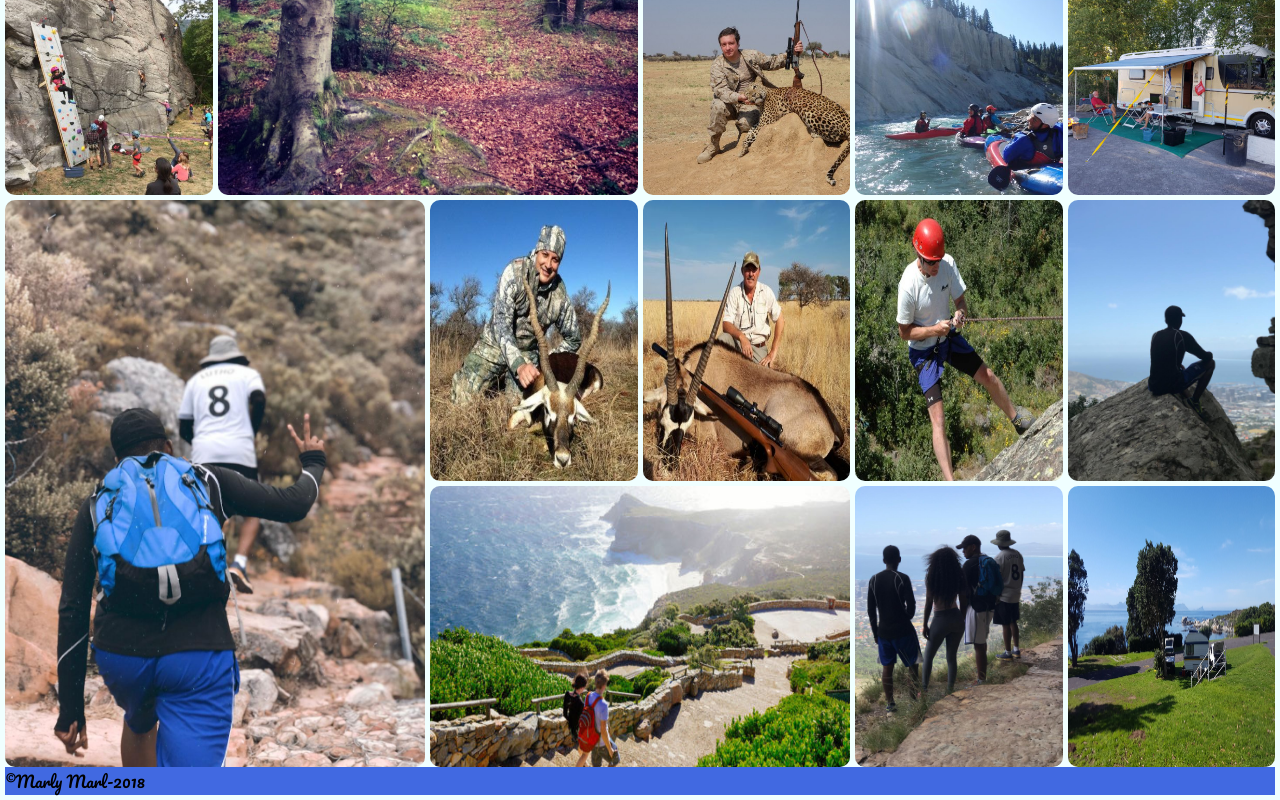
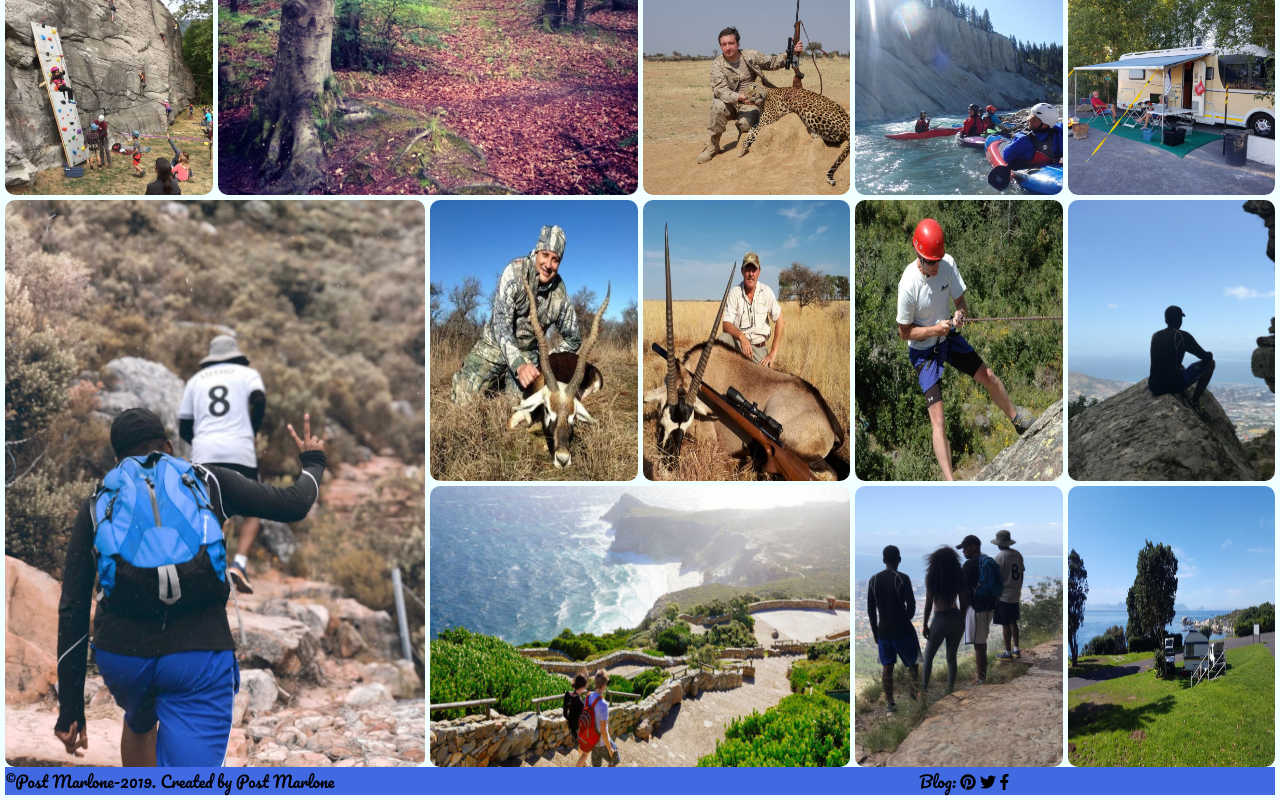
Before and after one commit to Marlon070996Ford/outdoor-adventures, a plain HTML site: page gallery.html in a window 1280 px wide. Shown: the part 614-1414 px from the top of the page. Drawn offline with Linux system fonts and the light colour scheme; a web font is replaced by a local one.

Commit message:
fixing my work

```diff
--- a/gallery.html
+++ b/gallery.html
@@ -7,7 +7,7 @@
     <link rel="stylesheet" href="css/main.css">
     <title>Photo Gallery</title>
 </head>
-<body class="gall">
+<body class="gallery">
             <nav>
                 <ul>
                     <li><a href="index.html">Home</a></li>
@@ -42,8 +42,15 @@
 
     </div>
 
-    <footer>
-            <span>&copy;Marly Marl-2018</span>
+    <footer class="footer-grid">
+        <span class="footer-text">&copy;Post Marlone-2019.   Created by Post Marlone</span>
+
+        <span class="footer-icons">
+            Blog:
+            <i class="fab fa-pinterest"></i>
+            <i class="fab fa-twitter"></i>
+            <i class="fab fa-facebook-f"></i>
+        </span>
     </footer>
 </body>
 </html>
--- a/scss/partials/_base.scss
+++ b/scss/partials/_base.scss
@@ -86,17 +86,18 @@ input[type=email]:focus {
 
 // end of my input styling
 
-// start of my text area styling
+// ===###=== start of my text area styling ===###===
 
 textarea {
     @include textarea;
 }
-// end of my textarea styling
+// ===###=== end of my textarea styling ===###===
 
 span {
     font-family: 'Pacifico', cursive;
 }
 
+// ===###=== my footer styling part ===###===
 footer {
     height: 2%;
     background-color:royalblue;
--- a/scss/partials/_components.scss
+++ b/scss/partials/_components.scss
@@ -182,17 +182,24 @@
   font-family: 'Courgette', cursive;
 }
 
-// end of icon styling
+// ===###=== end of icon styling ===###===
 
-// styling of my gallery body
+// ====###=== styling of my gallery body ===###==
 
-.gall {
+.gallery {
   margin: 5px;
 }
-// end of my gallery styling
+// ===###=== end of my gallery styling ===###===
+
 
 // styling my hr line between my sections on the home page
 
 .hr-line {
   border-style: dotted;
 }
+
+// ===###=== end of my hr styling ===###===
+
+.footer-icons {
+  text-align: center;
+}
--- a/scss/partials/layouts.scss
+++ b/scss/partials/layouts.scss
@@ -57,7 +57,7 @@ img {
     grid-area: img;
 }
 
-// ===###=== my     section ===###===
+// ===###=== my canoe section on my home page  ===###===
 
 .canoe {
     display: grid;
@@ -76,7 +76,7 @@ img {
 }
 
 
-// ===###=== my   section ===###===
+// ===###=== my fishing section ===###===
 .fish {
     display: grid;
     grid-template-columns: 1fr 1fr;
@@ -92,3 +92,11 @@ img {
 .fishing-picture {
     grid-area: img;
 }
+
+// ===###=== end of my content on home page grids ===###===
+
+.footer-grid {
+    display: grid;
+    grid-gap: 2%;
+    grid-template-columns: 1fr 1fr;
+}
```
Also changed, not shown: contact.html (+9 -2 lines), index.html (+5 -1 lines), css/main.css, css/partials/layouts.css, 2 other files.
